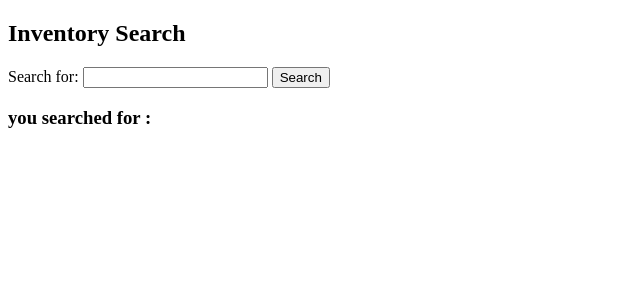
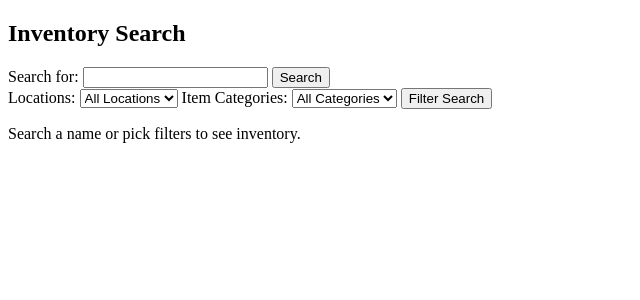
Before and after one commit to Jbeck121/Inventory-Machine, a Flask app: page / in a window 1280 px wide. Shown: the top 300 px of the page, without its empty margins (0-640 px from the left). Run offline with Flask 3, Linux system fonts and the light colour scheme.

Commit message:
adds logic for categories and location and inventory listing

```diff
--- a/web-ui/app.py
+++ b/web-ui/app.py
@@ -1,12 +1,21 @@
 from flask import Flask, render_template, request
 
 ITEMS = [
-    {"name": "Cordless drill", "category": "tools"},
-    {"name": "Claw hammer", "category": "tools"},
-    {"name": "Ceramic mug", "category": "kitchen"},
-    {"name": "Cast iron skillet", "category": "kitchen"},
-    {"name": "USB cable", "category": "electronics"},
+    {"name": "Cordless drill", "category": "tools", "location": "garage"},
+    {"name": "Claw hammer", "category": "tools", "location": "garage"},
+    {"name": "Ceramic mug", "category": "kitchen", "location": "kitchen"},
+    {"name": "Cast iron skillet", "category": "kitchen", "location": "kitchen"},
+    {"name": "USB cable", "category": "electronics", "location": "office"},
 ]
+
+category_set = set()
+location_set = set()
+for item in ITEMS:
+    category_set.add(item["category"])
+    location_set.add(item["location"])
+
+categories = sorted(category_set)
+locations = sorted(location_set)
 #Test items and categories
 
 app = Flask(__name__)
@@ -18,36 +27,32 @@ app = Flask(__name__)
 def home():
 #this function is used to return an actual response sent to the browser
     search_term = request.args.get("search", "")
-    category = request.args.get("category", "")
+    location = request.args.get("location", "")
+    category = request.args.get("category","")
     #gets the argument set by the form with the search name, second stirng is a fallback
 
     results = []
+
     if search_term:
-
         for item in ITEMS:
             item_name_lowercase = item["name"].lower()
 
             if search_term.lower() in item_name_lowercase:
                 results.append(item)
-    elif category:
+    elif category or location:
         for item in ITEMS:
-            if item["category"] == category:
+            matches_category = (not category) or (item["category"] == category)
+            matches_location = (not location) or (item["location"] == location)
+            if matches_category and matches_location:
                 results.append(item)
-
-
-    if(len(results) == 0):
-        return render_template(
-            "home.html",
-            search_term = search_term,
-            category=category,
-            categories =["tools", "kitchen", "electronics", "clothing"],
-            results=[])
 
     return render_template(
         "home.html",
         search_term = search_term,
         category=category,
-        categories =["tools", "kitchen", "electronics", "clothing"],
+        location = location,
+        categories = categories,
+        locations = locations,
         results=results)
 
 
--- a/web-ui/templates/home.html
+++ b/web-ui/templates/home.html
@@ -12,6 +12,34 @@
             <input type="text" id="inventory" name ="search"/>
             <button>Search</button>
         </form>
-    <h3>you searched for : {{search_term}}</h3>
+
+        <form>
+            <label for="location">Locations:</label>
+            <select id="location" name="location">
+                <option value="">All Locations</option>
+                {% for location_option in locations %}
+                    <option value="{{location_option}}">{{location_option}}</option>
+                {% endfor %}
+            </select>
+            <label for="category" >Item Categories:</label>
+            <select id="category" name="category">
+                <option value="">All Categories</option>
+                {% for category_option in categories %}
+                    <option value="{{category_option}}">{{category_option}}</option>
+                {% endfor %}
+            </select>
+            <button>Filter Search</button>
+        </form>
+
+        {% if results %}
+        <h3>Inventory Found</h3>
+        <ul>
+            {% for item in results %}
+                <li>{{ item["name"] }} — {{ item["category"] }} — {{ item["location"] }}</li>
+            {% endfor %}
+        </ul>
+        {% else %}
+            <p>Search a name or pick filters to see inventory.</p>
+        {% endif %}
     </body>
 </html>
```
Lines whose indentation alone changed are shown as unchanged.
